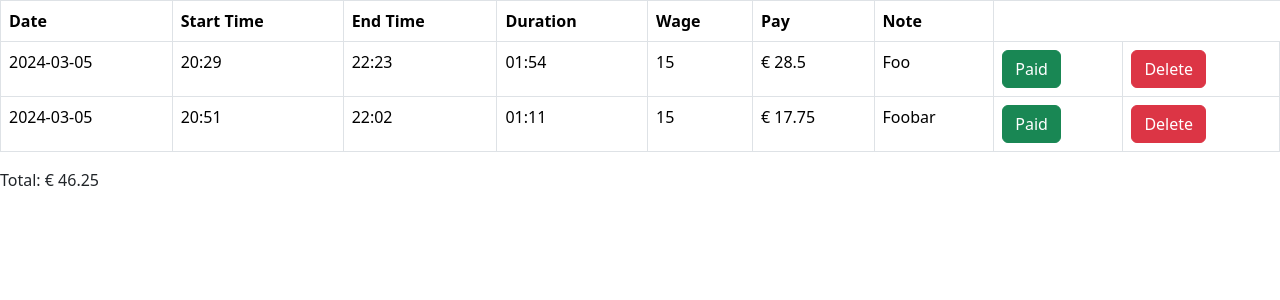
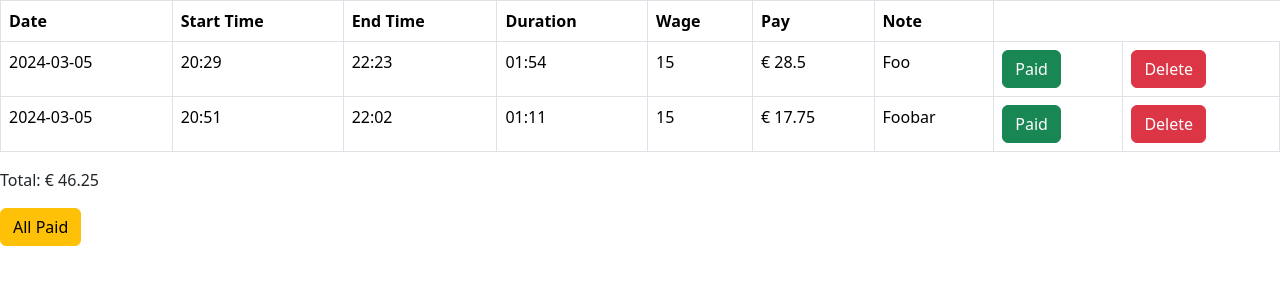
Before and after one commit to gweiser/timetracker, a Flask app: page / in a window 1280 px wide. Shown: the part 56-356 px from the top of the page. Run offline with Flask 3, Linux system fonts and the light colour scheme.

Commit message:
Add button to mark all as paid

```diff
--- a/website/templates/bin_view.html
+++ b/website/templates/bin_view.html
@@ -22,6 +22,6 @@
     </tr>
 </table>
 <a href="{{url_for('views.clear_bin')}}">
-    <button class="btn btn-danger">Clear Bin</button>
+    <button class="btn btn-danger" onclick="return confirm('Are you sure?')">Clear Bin</button>
 </a>
 {% endblock %}
--- a/website/templates/index.html
+++ b/website/templates/index.html
@@ -27,4 +27,5 @@
         {% endfor %}
     </table>
     <p>Total: {{total}} </p>
+    <a href="{{url_for('views.all_paid')}}" onclick="return confirm('Are you sure?')"><button class="btn btn-warning">All Paid</button></a>
     {% endblock %}
--- a/website/views.py
+++ b/website/views.py
@@ -140,6 +140,7 @@ def paid_view():
 
         return render_template("paid_view.html", data=data)
 
+
 @views.route("/undo/<int:id>", methods=["GET", "POST"])
 def undo(id=None):
     if id is not None:
@@ -204,8 +205,25 @@ def bin_view():
 
 @views.route("/clear_bin", methods=["GET", "POST"])
 def clear_bin():
-
+    # Delete everything from bin
     db.execute("DELETE FROM bin")
     db.commit()
 
     return redirect(url_for("views.home"))
+
+@views.route("/all_paid", methods=["GET", "POST"])
+def all_paid():
+    # Get all entries
+    entries = db.execute("SELECT * FROM entries").fetchall()
+    # Insert every entry into paid table
+    for row in entries:
+        db.execute("""
+                   INSERT INTO paid (id, creation_date, start_time, end_time, duration, note, wage, pay)
+                   VALUES (?, ?, ?, ?, ?, ?, ?, ?)
+                   """, (row["id"], row["creation_date"], row["start_time"], row["end_time"], row["duration"], row["note"], row["wage"], row["pay"]))
+
+    # Remove from entries table
+    db.execute("DELETE FROM entries")
+    db.commit()
+
+    return redirect(url_for("views.home"))
```
Also changed, not shown: database.db.
